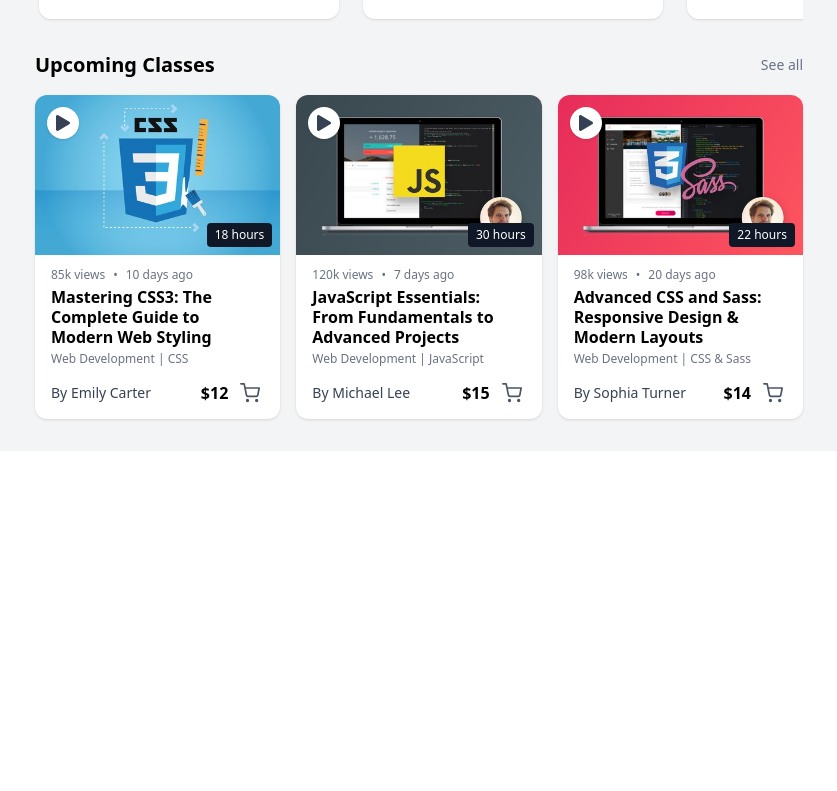
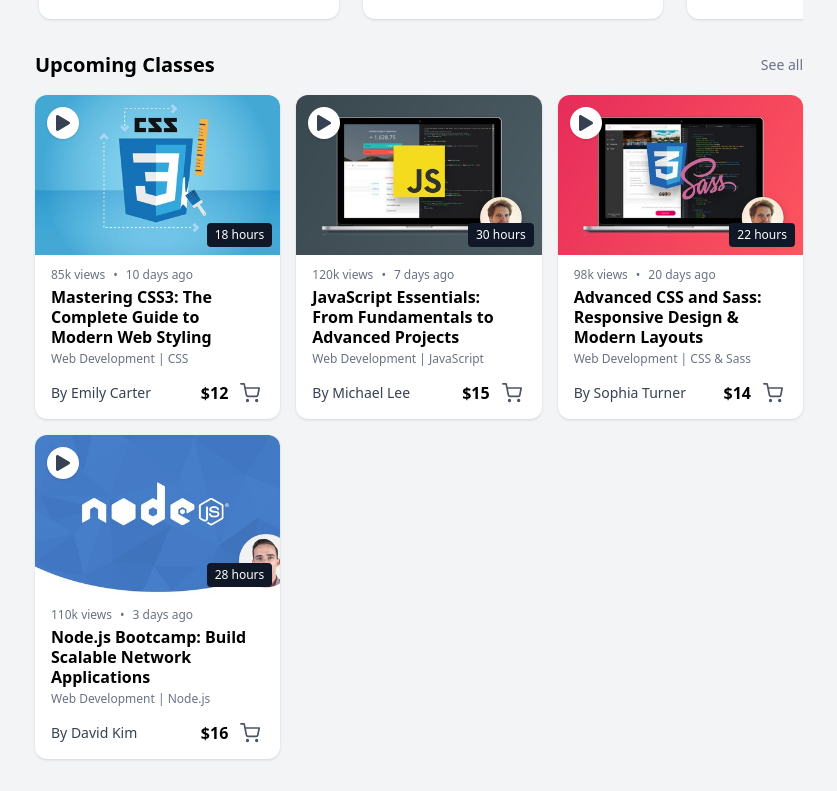
Before and after one commit to Mourya2003/cursus-platform, a React (Vite) app in the folder client/: page /dashboard in a window 1280 px wide. Shown: the part 541-1332 px from the top of the page, without its empty margins (221-1058 px from the left). Before the commit the page ends 992 px from the top, so only its background shows below. Built offline with nearby package versions, Linux system fonts and the light colour scheme.

Commit message:
modify upcommingclasses

```diff
--- a/client/src/components/UpcomingClasses.jsx
+++ b/client/src/components/UpcomingClasses.jsx
@@ -20,7 +20,7 @@ const cardVariants = {
 
 const UpcomingClasses = ({ classes }) => {
   const [showAll, setShowAll] = useState(false);
-  const displayedClasses = showAll ? classes : classes.slice(0, 3); // Show only 3 classes initially
+  const displayedClasses = showAll ? classes : classes.slice(0, 4); // Show only 3 classes initially
 
   return (
     <div>
```
